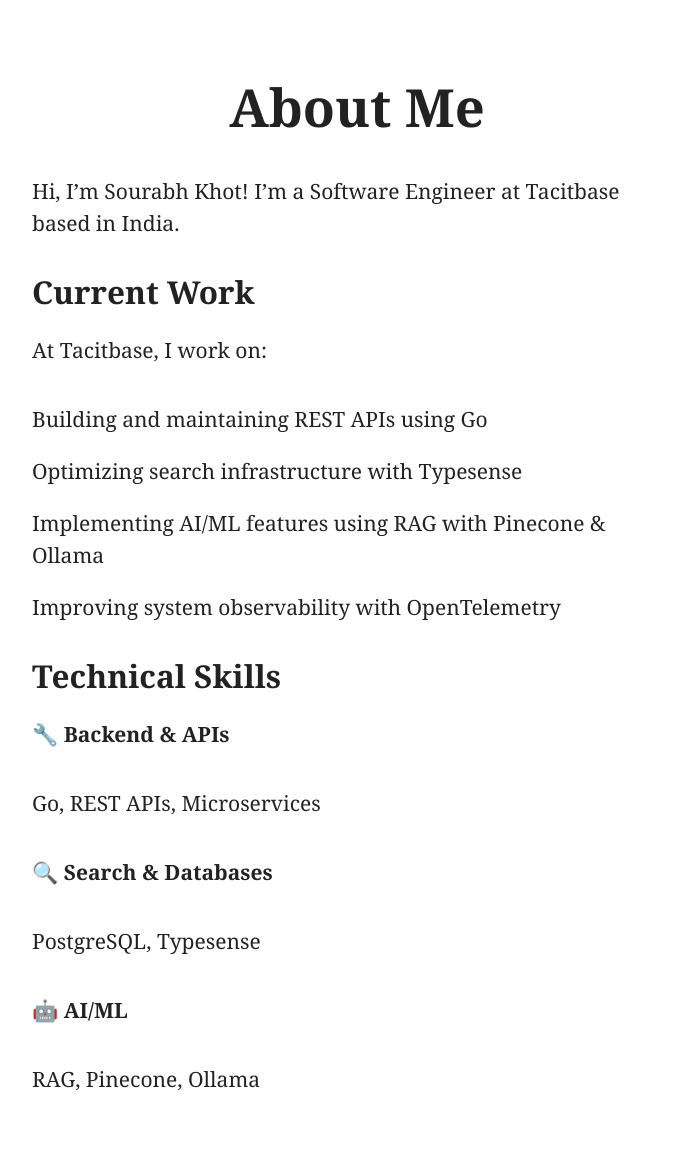
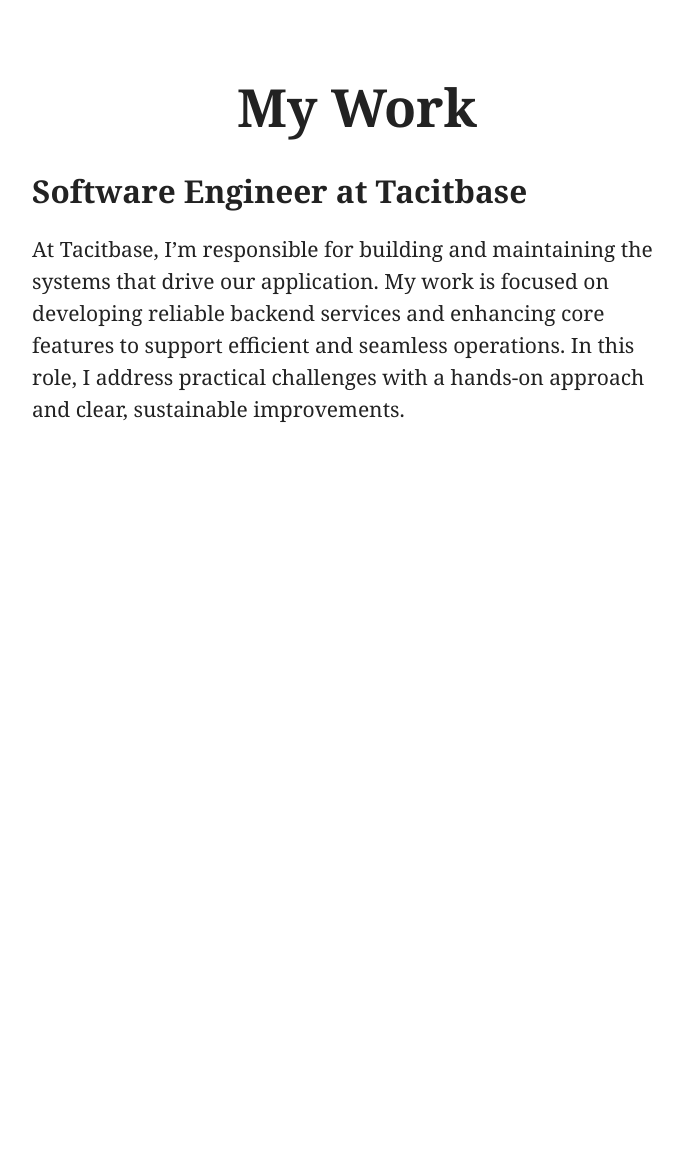
Before and after one commit to sourabh-khot65/sourabh-khot65.github.io, a Jekyll site: the page built from work.markdown, in a window 1280 px wide. Shown: the whole page, without its empty margins (283-966 px from the left). Built offline with Jekyll 4.4.1, drawn with Linux system fonts in a browser that asks for light colours; after the commit the page ends 900 px from its top, so only the background shows below that.

Commit message:
feat: Add Work page to showcase professional experience and update index content for clarity. This change introduces a dedicated Work page to highlight the author's role and responsibilities, enhancing user navigation. Additionally, the index.html content was streamlined to focus on key interests, improving overall presentation.

```diff
--- a/_config.yml
+++ b/_config.yml
@@ -49,6 +49,8 @@
 navigation:
   - title: Blog
     url: /
+  - title: Work
+    url: /work/
   - title: RSS
     url: /feed.xml
 
--- a/_layouts/default.html
+++ b/_layouts/default.html
@@ -6,11 +6,18 @@
     <title>{{ site.title }}</title>
     <link rel="alternate" type="application/atom+xml" href="{{ '/feed.xml' | relative_url }}">
     <link rel="icon" type="image/png" sizes="16x16" href="assets/favicon/favicon.ico">
-    <link rel="icon" type="image/png" sizes="32x32" href="assets/favicons/favicon32.png">
-    <link rel="icon" type="image/png" sizes="96x96" href="assets/favicons/favicon96.png">
-    <link rel="apple-touch-icon" sizes="152x152" href="assets/favicons/favicon152.png">
-    <link rel="apple-touch-icon" sizes="167x167" href="assets/favicons/favicon167.png">
-    <link rel="apple-touch-icon" sizes="180x180" href="assets/favicons/favicon180.png">
+    <link rel="icon" type="image/png" sizes="32x32" href="assets/favicon/favicon-32x32.png">
+    <link rel="icon" type="image/png" sizes="96x96" href="assets/favicon/android-chrome-512x512.png">
+    <link rel="apple-touch-icon" sizes="152x152" href="assets/favicon/apple-touch-icon.png">
+    <link rel="apple-touch-icon" sizes="167x167" href="assets/favicon/apple-touch-icon.png">
+    <link rel="apple-touch-icon" sizes="180x180" href="assets/favicon/apple-touch-icon.png">
+    <link rel="apple-touch-icon" sizes="192x192" href="assets/favicon/apple-touch-icon.png">
+    <link rel="apple-touch-icon" sizes="256x256" href="assets/favicon/apple-touch-icon.png">
+    <link rel="apple-touch-icon" sizes="384x384" href="assets/favicon/apple-touch-icon.png">
+    <link rel="apple-touch-icon" sizes="512x512" href="assets/favicon/apple-touch-icon.png">
+    <link rel="android-chrome" sizes="512x512" href="assets/favicon/android-chrome-512x512.png">
+    <link rel="android-chrome" sizes="192x192" href="assets/favicon/android-chrome-192x192.png">
+    <link rel="android-chrome" sizes="512x512" href="assets/favicon/android-chrome-512x512.png">
     <link rel="stylesheet" href="https://cdnjs.cloudflare.com/ajax/libs/font-awesome/6.5.1/css/all.min.css">
     <meta name="twitter:card" content="summary">
     <meta name="twitter:image" content="{{ site.url }}/share.png">
--- a/index.html
+++ b/index.html
@@ -20,7 +20,7 @@
     </a>
 </div>
 
-<p>Outside of tech, I love traveling, watching movies, and diving into books! I also enjoy capturing the world through my lens — check out my <a href="https://instagram.com/{{ site.photography_instagram }}" target="_blank">Photography Page</a>.</p>
+<p>Outside of tech, I love traveling and watching movies! I also enjoy capturing the world through my lens — check out my <a href="https://instagram.com/{{ site.photography_instagram }}" target="_blank">Photography Page</a>.</p>
 
 <p>I'd love to hear from you. I'm <a href="mailto:{{ site.email }}">{{ site.email }}</a> on email.</p>
 
--- a/work.markdown
+++ b/work.markdown
@@ -4,25 +4,8 @@
 permalink: /work/
 ---
 
-# About Me
+# My Work
 
-Hi, I'm {{ site.author.name }}! I'm a Software Engineer at {{ site.author.company }} based in {{ site.author.location }}.
+## Software Engineer at Tacitbase
 
-## Current Work
-
-At Tacitbase, I work on:
-- Building and maintaining REST APIs using Go
-- Optimizing search infrastructure with Typesense
-- Implementing AI/ML features using RAG with Pinecone & Ollama
-- Improving system observability with OpenTelemetry
-
-## Technical Skills
-
-🔧 **Backend & APIs**
-- Go, REST APIs, Microservices
-
-🔍 **Search & Databases**
-- PostgreSQL, Typesense
-
-🤖 **AI/ML**
-- RAG, Pinecone, Ollama
+At Tacitbase, I’m responsible for building and maintaining the systems that drive our application. My work is focused on developing reliable backend services and enhancing core features to support efficient and seamless operations. In this role, I address practical challenges with a hands-on approach and clear, sustainable improvements.
```
Also changed, not shown: _layouts/assets/favicon/android-chrome-192x192.png (added), _layouts/assets/favicon/android-chrome-512x512.png (renamed from _layouts/assets/favicon/web-app-manifest-512x512.png), _layouts/assets/favicon/apple-touch-icon.png, _layouts/assets/favicon/favicon-16x16.png (added), _layouts/assets/favicon/favicon-32x32.png (added), _layouts/assets/favicon/favicon-96x96.png (deleted), _layouts/assets/favicon/favicon.ico, _layouts/assets/favicon/web-app-manifest-192x192.png (deleted).
